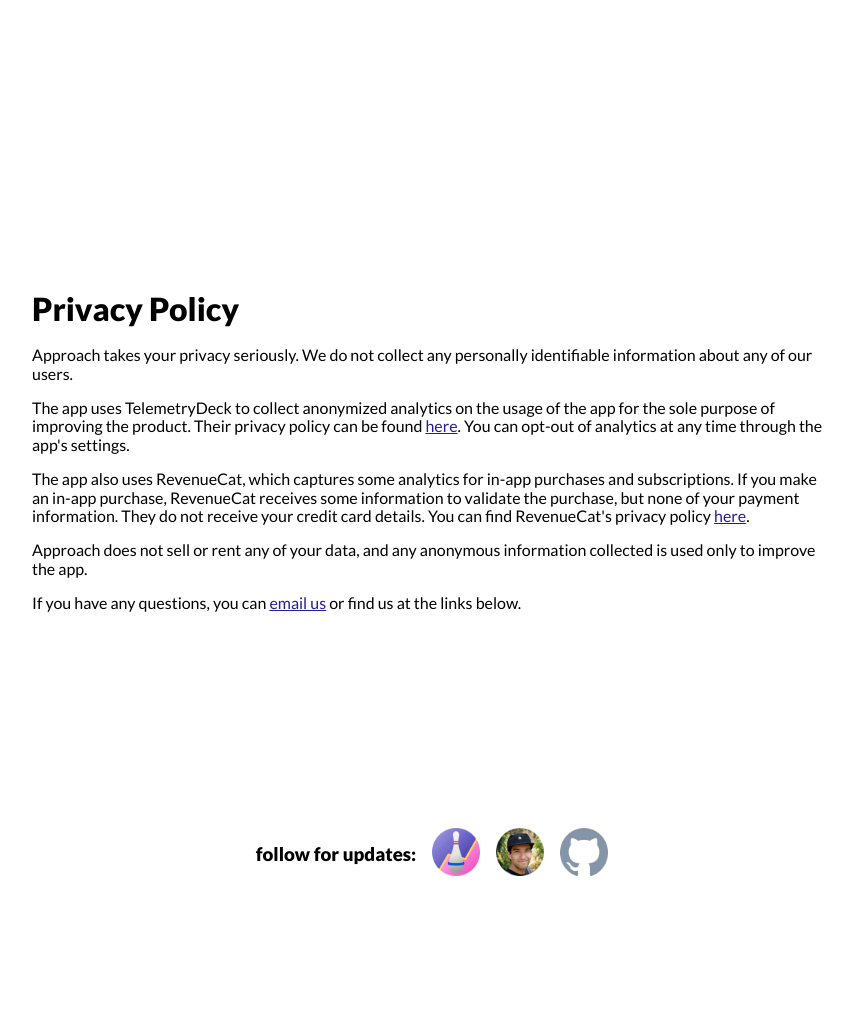
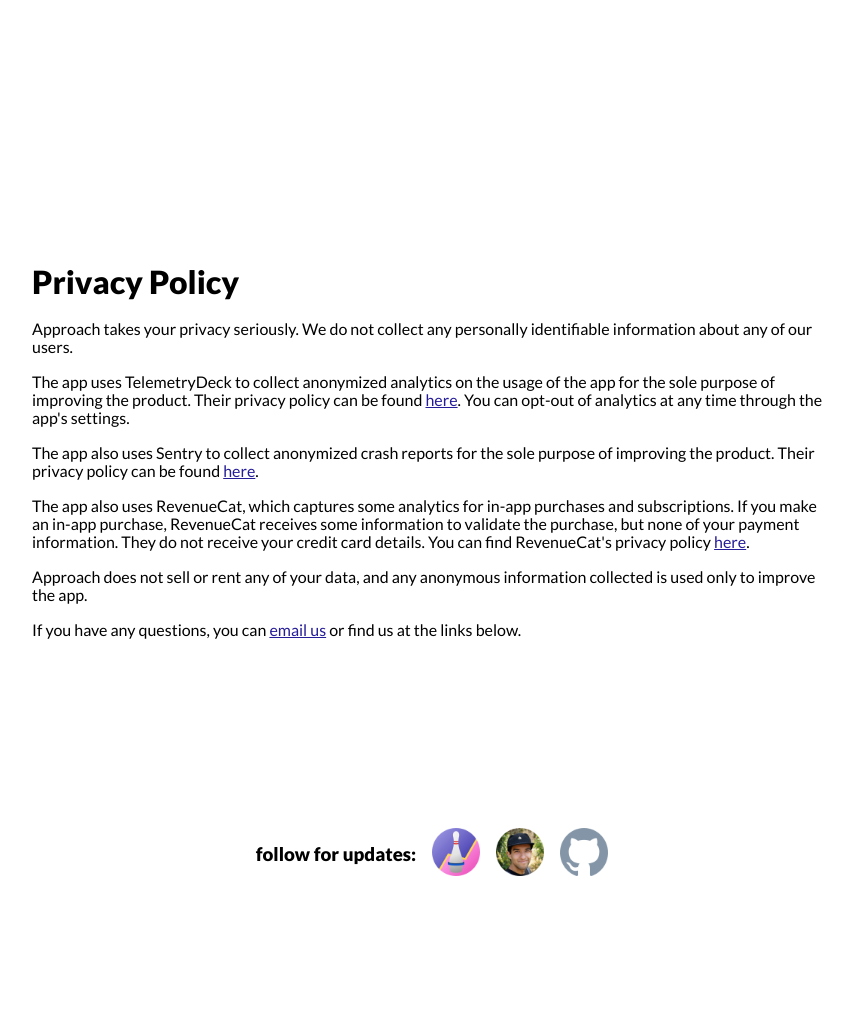
Before and after one commit to autoreleasefool/tryapproach.app, a Jekyll site: the page built from privacy.html, in a window 1280 px wide. Shown: the whole page, without its empty margins (208-1061 px from the left). Built offline with Jekyll 4.4.1, drawn with Linux system fonts in a browser that asks for light colours.

Commit message:
Feat: Add Sentry to privacy policy

```diff
--- a/privacy.html
+++ b/privacy.html
@@ -8,6 +8,7 @@
 		<h1 class="title">Privacy Policy</h1>
 		<p>Approach takes your privacy seriously. We do not collect any personally identifiable information about any of our users.</p>
 		<p>The app uses TelemetryDeck to collect anonymized analytics on the usage of the app for the sole purpose of improving the product. Their privacy policy can be found <a class="link" href="https://telemetrydeck.com/privacy/">here</a>. You can opt-out of analytics at any time through the app's settings.</p>
+		<p>The app also uses Sentry to collect anonymized crash reports for the sole purpose of improving the product. Their privacy policy can be found <a class="link" href="https://sentry.io/privacy/">here</a>.</p>
 		<p>The app also uses RevenueCat, which captures some analytics for in-app purchases and subscriptions. If you make an in-app purchase, RevenueCat receives some information to validate the purchase, but none of your payment information. They do not receive your credit card details. You can find RevenueCat's privacy policy <a class="link" href="https://www.revenuecat.com/privacy/">here</a>.</p>
 		<p>Approach does not sell or rent any of your data, and any anonymous information collected is used only to improve the app.</p>
 		<p>If you have any questions, you can <a href="#" data-nn="approach" data-dd="josephroque" data-tt="ca" onclick="window.location.href = 'mailto:' + this.dataset.nn + '@' + this.dataset.dd + '.' + this.dataset.tt; return false;">email us</a> or find us at the links below.</p>
```
